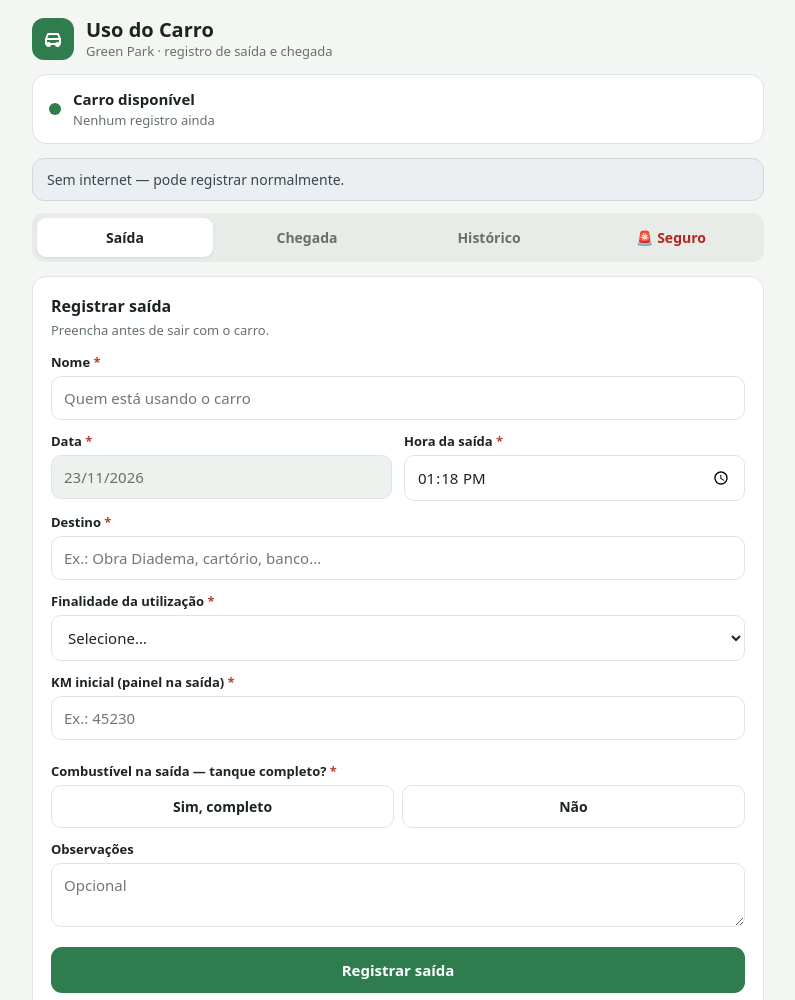
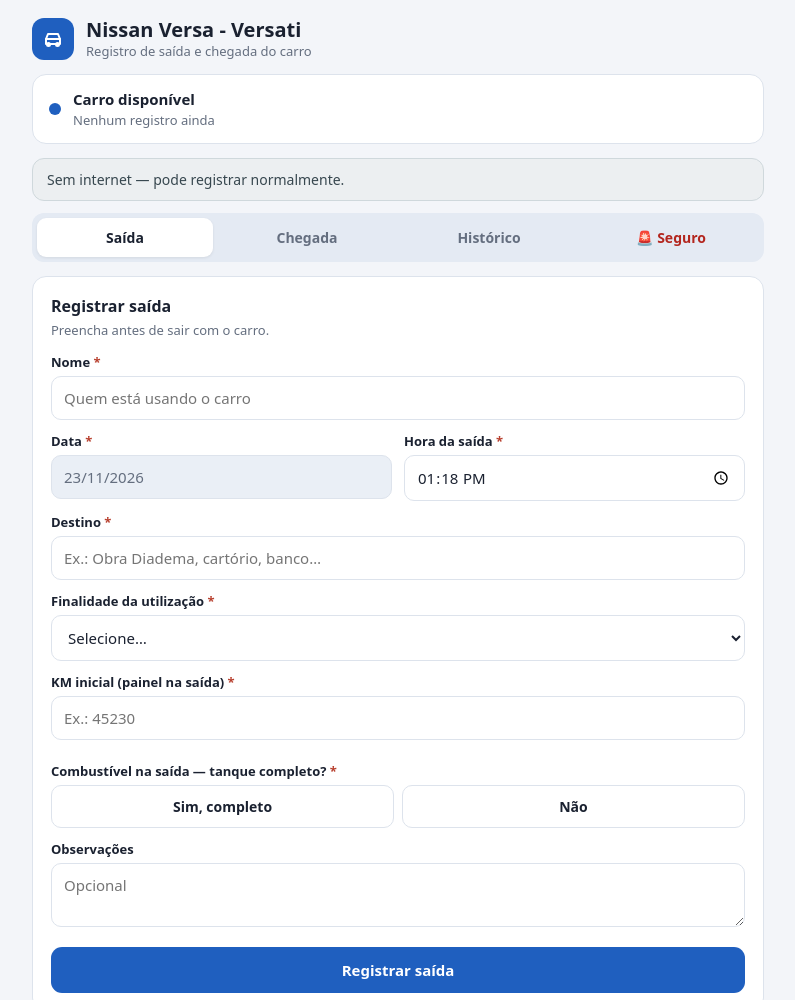
Before and after one commit to nissanversa/nissanversa.github.io, a plain HTML site: page index.html in a window 1280 px wide. Shown: the top 1000 px of the page, without its empty margins (242-1037 px from the left). Drawn offline with Linux system fonts and the light colour scheme; no server answers.

Commit message:
Nome Nissan Versa - Versati e cor azul

```diff
--- a/index.html
+++ b/index.html
@@ -3,18 +3,18 @@
 <head>
 <meta charset="UTF-8">
 <meta name="viewport" content="width=device-width, initial-scale=1, viewport-fit=cover">
-<title>Uso do Carro — Green Park</title>
-<meta name="theme-color" content="#2f7d4f">
+<title>Nissan Versa - Versati</title>
+<meta name="theme-color" content="#1f5fbf">
 <link rel="manifest" href="manifest.webmanifest">
 <link rel="icon" href="icon-192.png">
 <link rel="apple-touch-icon" href="icon-192.png">
 <meta name="apple-mobile-web-app-capable" content="yes">
 <meta name="mobile-web-app-capable" content="yes">
-<meta name="apple-mobile-web-app-title" content="Uso do Carro">
+<meta name="apple-mobile-web-app-title" content="Nissan Versa">
 <style>
   :root{
-    --bg:#f4f6f3; --card:#ffffff; --ink:#1c2420; --muted:#66716b; --line:#dfe5e1;
-    --green:#2f7d4f; --green-d:#23613d; --green-l:#e6f2ea;
+    --bg:#f3f5f9; --card:#ffffff; --ink:#1a2130; --muted:#646e7f; --line:#dde3ec;
+    --green:#1f5fbf; --green-d:#174a96; --green-l:#e7effb;
     --amber:#b7791f; --amber-l:#fdf3e1; --red:#b8402f; --red-l:#fbe9e6;
     --radius:14px;
   }
@@ -32,12 +32,12 @@
   .status.busy .dot{background:var(--amber)}
   .status b{display:block;font-size:15px}
   .status span{color:var(--muted);font-size:13px}
-  .tabs{display:grid;grid-template-columns:repeat(4,1fr);gap:6px;background:#e7ece9;padding:5px;border-radius:12px;margin-bottom:14px}
+  .tabs{display:grid;grid-template-columns:repeat(4,1fr);gap:6px;background:#e4eaf3;padding:5px;border-radius:12px;margin-bottom:14px}
   .tabs button{border:0;background:transparent;padding:10px 6px;border-radius:9px;font:600 14px system-ui,sans-serif;color:var(--muted);cursor:pointer}
   .tabs button.on{background:var(--card);color:var(--ink);box-shadow:0 1px 3px rgba(0,0,0,.08)}
   .tabs button.sos{color:#b3261e}
   .tabs button.sos.on{background:#b3261e;color:#fff}
-  .seg-info{display:grid;grid-template-columns:auto 1fr;gap:4px 12px;font-size:14px;background:#f5f7f6;border-radius:10px;padding:12px;margin-bottom:14px}
+  .seg-info{display:grid;grid-template-columns:auto 1fr;gap:4px 12px;font-size:14px;background:#f4f6fa;border-radius:10px;padding:12px;margin-bottom:14px}
   .seg-info b{color:var(--muted);font-weight:600}
   .call{display:flex;align-items:center;justify-content:space-between;gap:10px;text-decoration:none;color:var(--ink);border:1px solid var(--line);border-radius:11px;padding:12px 14px;margin-bottom:8px;background:#fff}
   .call b{display:block;font-size:15px}
@@ -66,7 +66,7 @@
   .btn.primary{background:var(--green);color:#fff;width:100%;margin-top:16px}
   .btn.primary:hover{background:var(--green-d)}
   .btn.primary:disabled{opacity:.5;cursor:not-allowed}
-  .btn.ghost{background:#eef2ef;color:var(--ink);padding:9px 14px;font-size:13px}
+  .btn.ghost{background:#eaeff6;color:var(--ink);padding:9px 14px;font-size:13px}
   .btn.zap{background:#25d366;color:#fff;margin-top:10px;width:100%}
   .msg{margin-top:12px;padding:11px 13px;border-radius:10px;font-size:14px;display:none}
   .msg.ok{display:block;background:var(--green-l);color:var(--green-d)}
@@ -81,7 +81,7 @@
   .kmcalc b{color:var(--ink)}
   .filters{display:grid;grid-template-columns:1fr 1fr;gap:10px;margin-bottom:12px}
   .totals{display:grid;grid-template-columns:repeat(3,1fr);gap:8px;margin-bottom:12px}
-  .tot{background:#f6f8f7;border-radius:10px;padding:10px 12px}
+  .tot{background:#f4f6fa;border-radius:10px;padding:10px 12px}
   .tot b{display:block;font-size:19px}
   .tot span{font-size:12px;color:var(--muted)}
   .rec{border-top:1px solid var(--line);padding:12px 0}
@@ -96,7 +96,7 @@
   .empty{color:var(--muted);text-align:center;padding:26px 8px;font-size:14px}
   .loading{color:var(--muted);font-size:14px;padding:6px 0}
   @media (max-width:520px){.grid{grid-template-columns:1fr}.filters{grid-template-columns:1fr}}
-  .lock{background:#eef2ef;color:var(--muted);pointer-events:none}
+  .lock{background:#eaeff6;color:var(--muted);pointer-events:none}
   .conn{border-radius:12px;padding:11px 14px;margin-bottom:12px;font-size:14px;font-weight:500}
   .conn.off{background:#eceff1;color:#37474f;border:1px solid #cfd8dc}
   .conn.wait{background:var(--amber-l);color:#8a5a12}
@@ -114,8 +114,8 @@
       <svg width="24" height="24" viewBox="0 0 24 24" fill="none" stroke="#fff" stroke-width="2" stroke-linecap="round" stroke-linejoin="round"><path d="M5 17h14v-5l-2-5H7l-2 5v5z"/><circle cx="7.5" cy="17.5" r="1.5"/><circle cx="16.5" cy="17.5" r="1.5"/><path d="M5 12h14"/></svg>
     </div>
     <div>
-      <h1>Uso do Carro</h1>
-      <div class="sub">Green Park · registro de saída e chegada</div>
+      <h1>Nissan Versa - Versati</h1>
+      <div class="sub">Registro de saída e chegada do carro</div>
     </div>
   </header>
 
--- a/sw.js
+++ b/sw.js
@@ -1,6 +1,6 @@
 // Guarda o app no celular para abrir sem internet
 // e, no Android, envia os registros guardados mesmo com o app fechado.
-const CACHE = 'uso-carro-v5';
+const CACHE = 'uso-carro-v6';
 const ARQUIVOS = ['./', './index.html', './app.js', './manifest.webmanifest', './icon-192.png', './icon-512.png'];
 const API = "https://script.google.com/macros/s/AKfycbzTmmkG8GP5tURbAXGbt9yafDcZkEu2s3BHfEJZAv3t9O-scNglmxffl5cfTcA5TOA5/exec";
 
```
Also changed, not shown: icon-192.png, icon-512.png, manifest.webmanifest.
